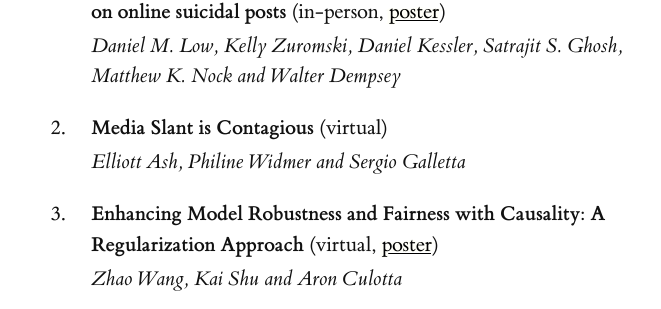
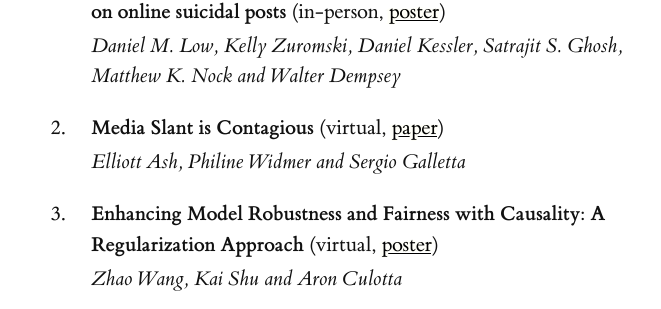
Before and after one commit to causaltext/causaltext.github.io, a Jekyll site: the page built from 2021/program.md, in a window 1280 px wide and 900 px high, scrolled down 2905 px. Shown: the part 206-515 px from the top of the window, without its empty margins (426-1087 px from the left). Built offline with Jekyll 4.4.1, drawn with Linux system fonts in a browser that asks for light colours.

Commit message:
Update program.md

```diff
--- a/2021/program.md
+++ b/2021/program.md
@@ -74,7 +74,7 @@ to interact further with paper authors during the poster session.
    1. * **It's quality and quantity: the effect of the amount of comments on online suicidal posts** (in-person, [poster](https://drive.google.com/file/d/1kUyRYpjo0u6G2iQhXqUAG0Iv6THaEVCA/view?usp=gmail))
        * *Daniel M. Low, Kelly Zuromski, Daniel Kessler, Satrajit S. Ghosh, Matthew K. Nock and Walter Dempsey*
 
-   2. * **Media Slant is Contagious** (virtual)
+   2. * **Media Slant is Contagious** (virtual, [paper](https://papers.ssrn.com/sol3/papers.cfm?abstract_id=3712218))
       * *Elliott Ash, Philine Widmer and Sergio Galletta*
 
    3. * **Enhancing Model Robustness and Fairness with Causality: A Regularization Approach** (virtual, [poster](https://mail.google.com/mail/u/1?ui=2&ik=ef6f679caf&attid=0.1&permmsgid=msg-f:1715929797889055012&th=17d0350f4eaf5924&view=att&disp=inline))
```
